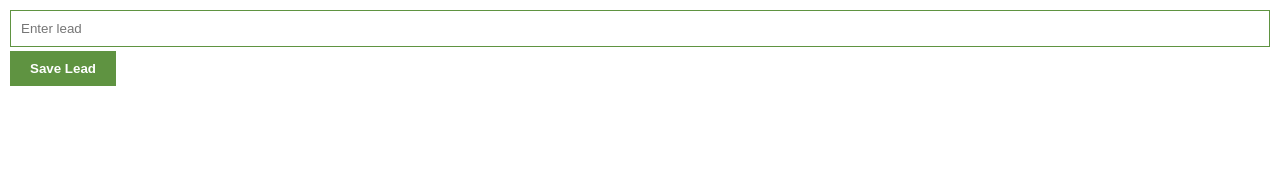
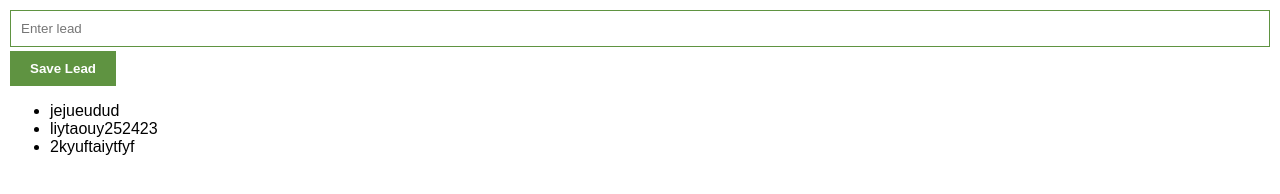
Before and after one commit to sami-bouguettaya/learning-js-basics, a plain HTML site: page proj_03/index.html in a window 1280 px wide. Drawn offline with Linux system fonts and the light colour scheme.

Commit message:
some process

```diff
--- a/proj_03/index.html
+++ b/proj_03/index.html
@@ -10,7 +10,9 @@
 
    <input type="text" id="input-el" placeholder="Enter lead">
     <button id="input-btn">Save Lead</button>
+    <ul id="ul-el">
 
+    </ul>
     <script src="index.js"></script>
 
 </body>
--- a/proj_03/index.js
+++ b/proj_03/index.js
@@ -1,11 +1,16 @@
 
 
-let myleads = [];
+let myleads = ["jejueudud","liytaouy252423", "2kyuftaiytfyf"];
 const inputEl = document.getElementById("input-el");
 const inputBtn = document.getElementById("input-btn");
+const ulEl = document.getElementById("ul-el");
 
 inputBtn.addEventListener("click", function() {
     myleads.push(inputEl.value);
     console.log(myleads);
     inputEl.value = "";  // Clear the input field after saving the value
 });
+
+for(let i = 0 ; i< myleads.length ; i++){
+    ulEl.innerHTML += "<li>"+ myleads[i] +"</li>";
+}
```
